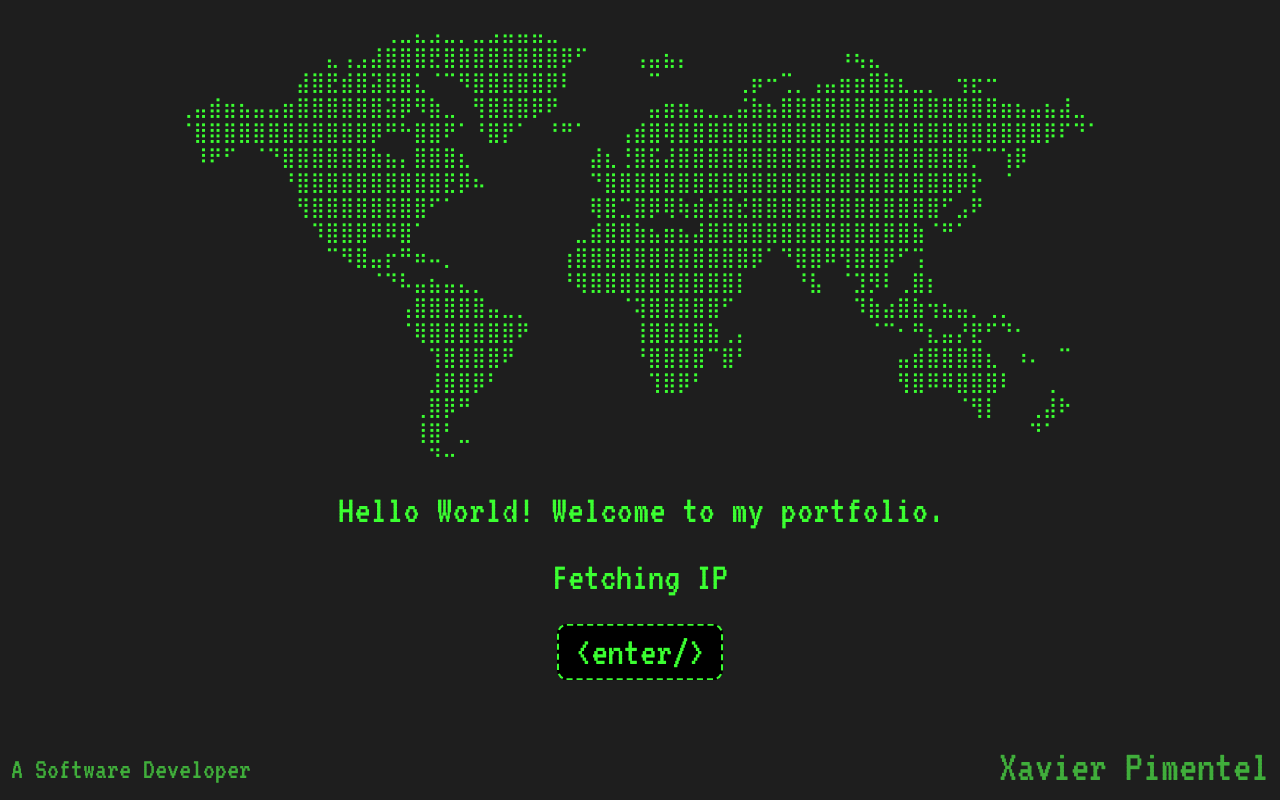
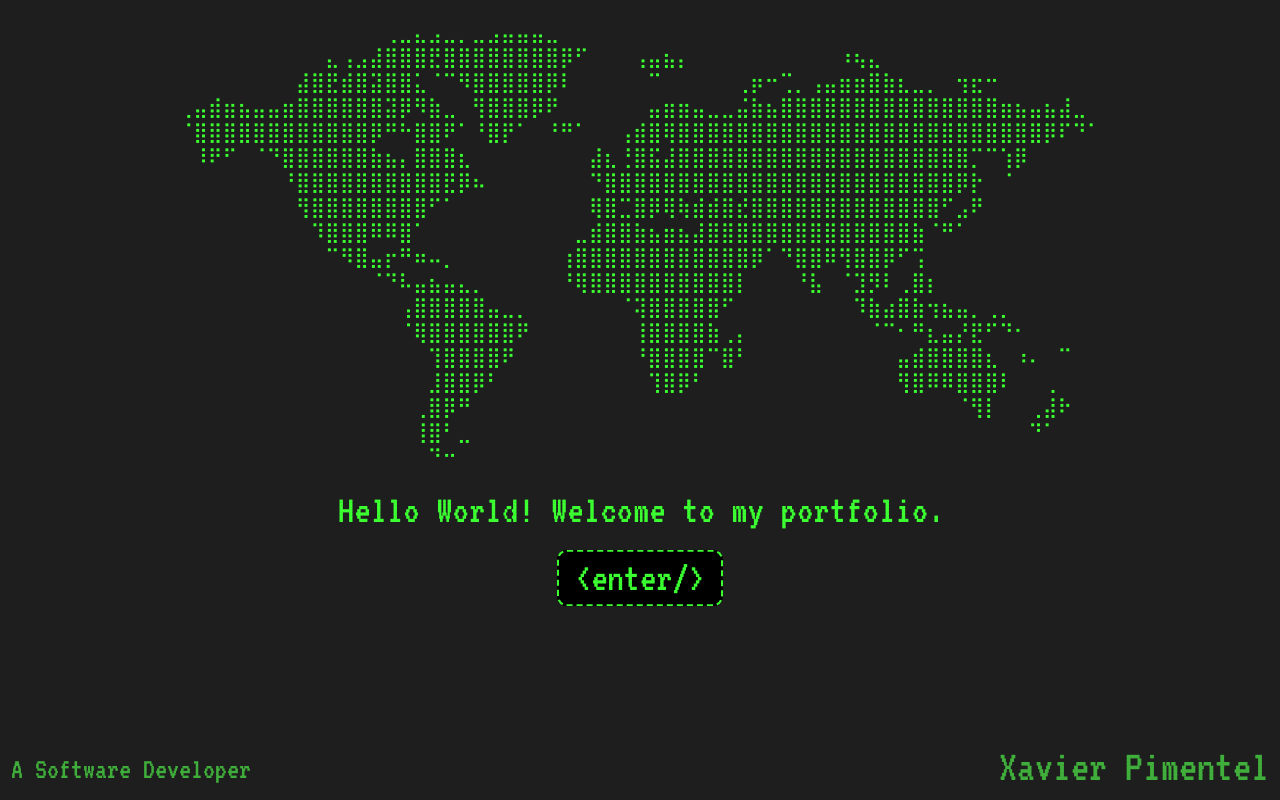
Before and after one commit to XavierPim/porto_folio, a React (Create React App) app: page / in a window 1280 px wide. Built offline with nearby package versions, Linux system fonts and the light colour scheme; no server answers.

Commit message:
remove ip format error

```diff
--- a/src/pages/welcome.js
+++ b/src/pages/welcome.js
@@ -60,13 +60,13 @@ function Welcome() {
         window.addEventListener('keydown', handleKeyPress);
 
         // Fetch user's IP address
-        axios.get('https://api.ipify.org?format=json')
-            .then(response => {
-                setIp(response.data.ip); // Set IP address state
-            })
-            .catch(error => {
-                console.error('Error fetching the IP address:', error);
-            });
+        // axios.get('https://api.ipify.org?format=json')
+        //     .then(response => {
+        //         setIp(response.data.ip); // Set IP address state
+        //     })
+        //     .catch(error => {
+        //         console.error('Error fetching the IP address:', error);
+        //     });
 
         return () => {
             clearInterval(interval);
@@ -83,9 +83,9 @@ function Welcome() {
 
             <h1 id="typewriter" className={animationComplete ? 'visible' : ''}>Hello World! Welcome to my portfolio.</h1>
 
-            <h1 className={animationComplete ? 'visible' : ''}>
+            {/* <h1 className={animationComplete ? 'visible' : ''}>
                 {ip ? `Access: ${ip}` : 'Fetching IP'}
-            </h1>
+            </h1> */}
 
             <h1 className={`enter ${animationComplete ? 'visible' : ''}`} onClick={handleEnterClick}>&lt;enter/&gt;</h1>
 
```
